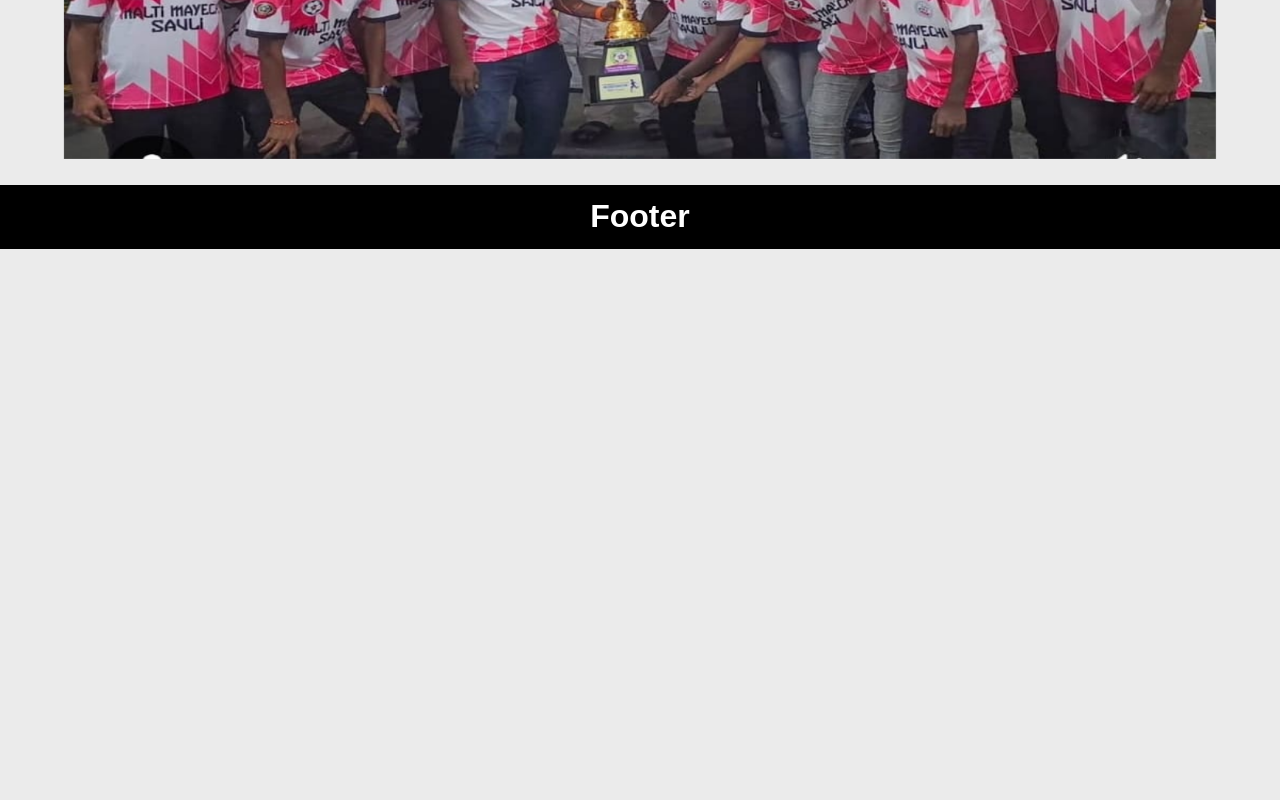
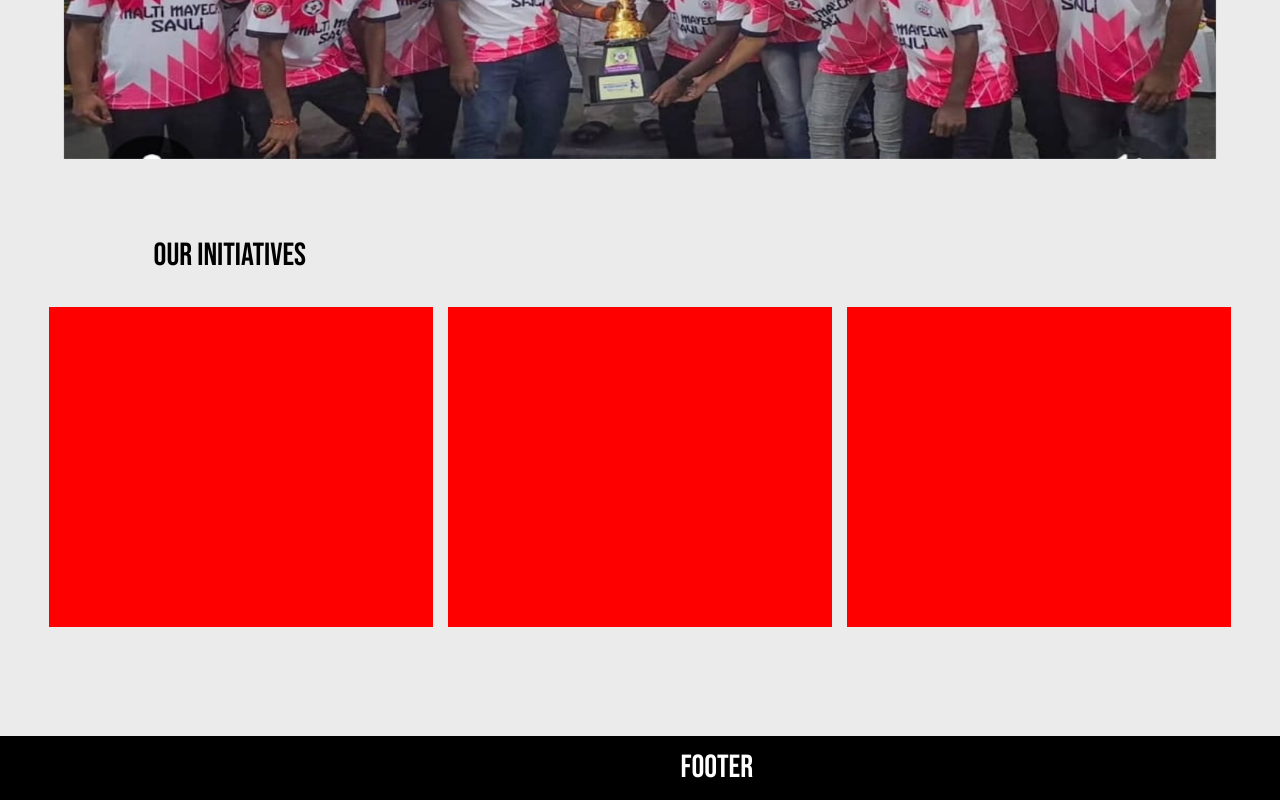
Before and after one commit to rudreshsankpal21/SCDFA, a React (Vite) app: page / in a window 1280 px wide. Shown: the part 508-1308 px from the top of the page. Before the commit the page ends 800 px from the top, so only its background shows below. Built offline with nearby package versions, Linux system fonts and the light colour scheme; a web font is replaced by a local one.

Commit message:
designed  home page

```diff
--- a/src/pages/Home.css
+++ b/src/pages/Home.css
@@ -20,3 +20,30 @@
   color: #040131;
   transition: all 0.5s ease-in-out;
 }
+
+.section-2 {
+  margin: 6vw 0;
+  width: 100%;
+}
+h1 {
+  margin-left: 12vw;
+  text-transform: uppercase;
+  font-family: "Bebas Neue", sans-serif;
+  font-weight: 500;
+  font-style: normal;
+}
+
+.info {
+  height: 30vw;
+  width: 100%;
+  display: flex;
+  justify-content: center;
+  align-items: center;
+  gap: 1.2vw;
+}
+
+.info .card {
+  height: 25vw;
+  width: 30vw;
+  background-color: red;
+}
--- a/src/pages/Home.jsx
+++ b/src/pages/Home.jsx
@@ -10,6 +10,14 @@ const Home = () => {
       <div className="hero-section">
         <Swiper />
       </div>
+      <div className="section-2">
+        <h1>Our Initiatives</h1>
+        <div className="info">
+          <div className="card"></div>
+          <div className="card"></div>
+          <div className="card"></div>
+        </div>
+      </div>
     </>
   );
 };
```
